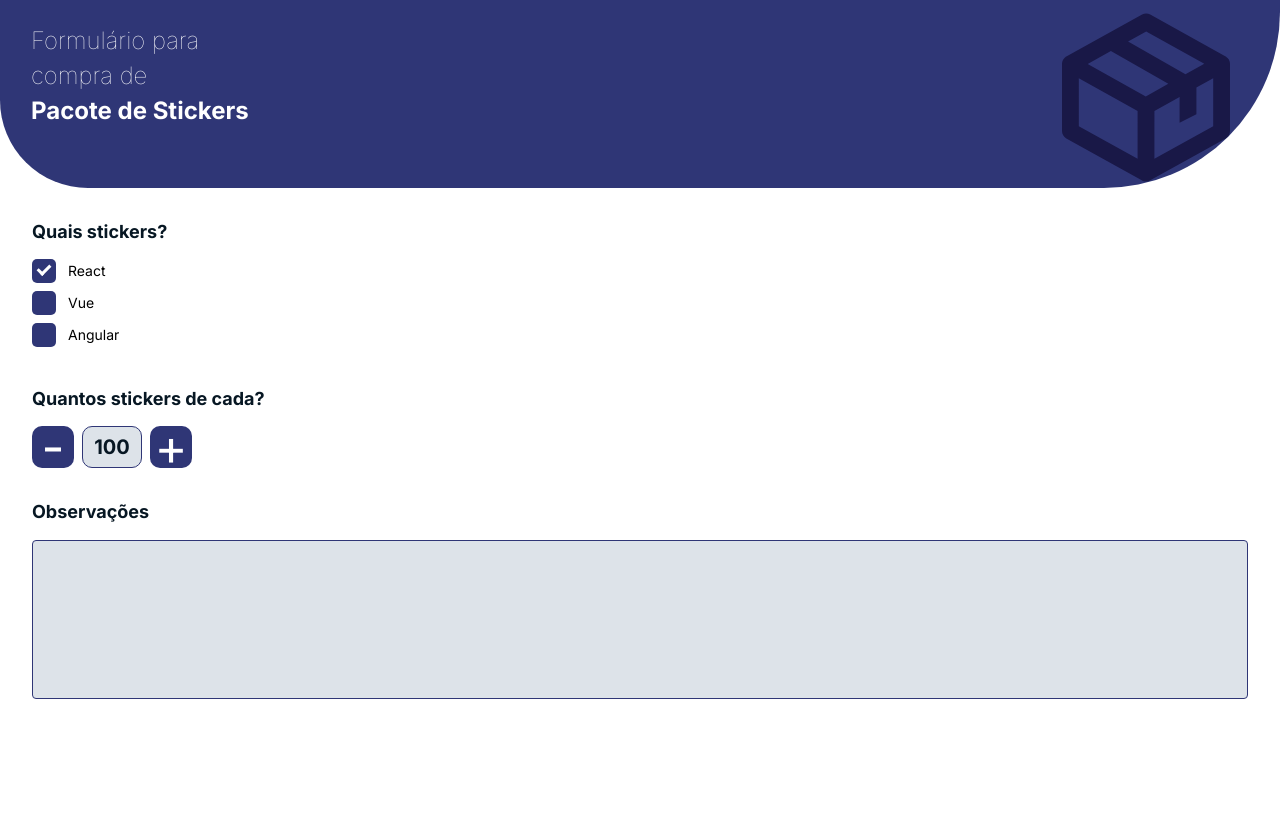
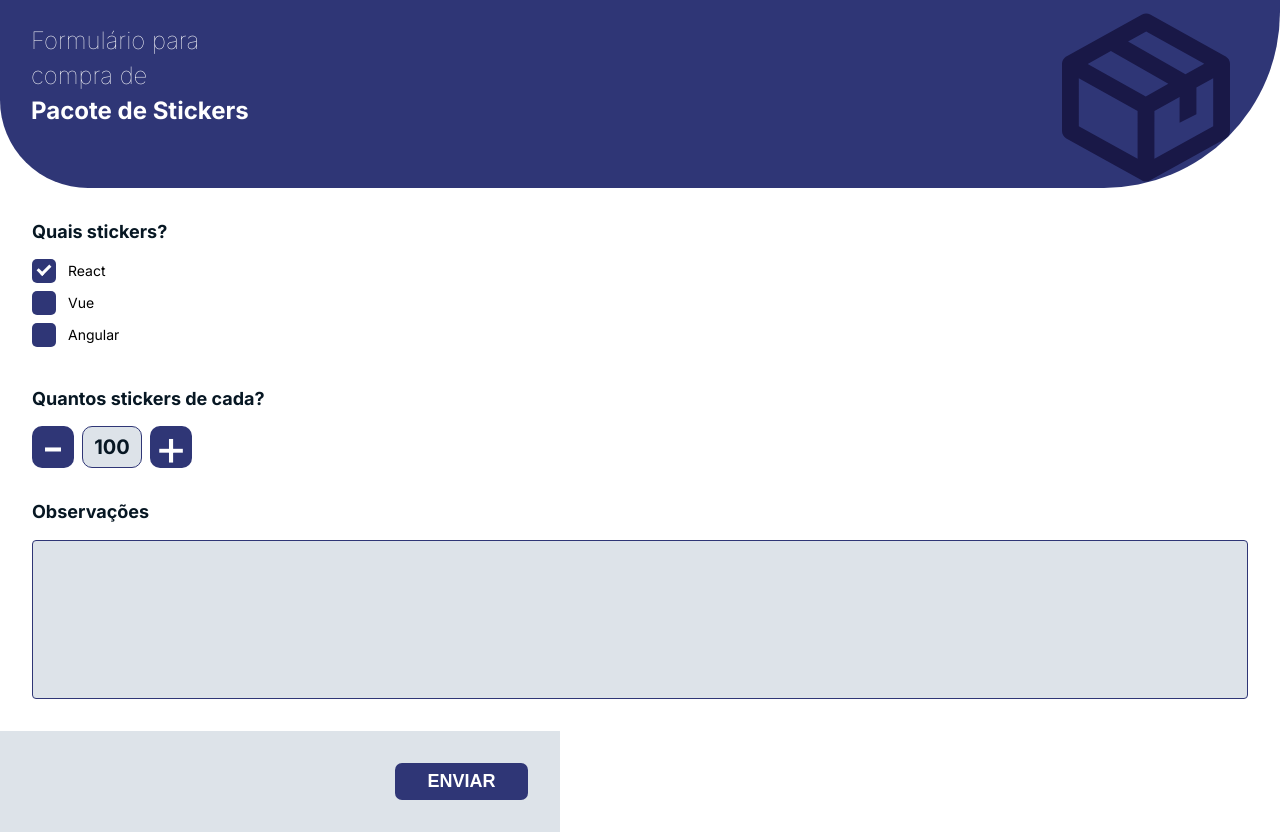
Before and after one commit to gabriellymoura/formulario-react, a React (Vite) app: page / in a window 1280 px wide. Before the commit the page ends 800 px from the top, so only its background shows below. Built offline with nearby package versions, Linux system fonts and the light colour scheme.

Commit message:
criando e estilizando footer component

```diff
--- a/src/App.tsx
+++ b/src/App.tsx
@@ -1,6 +1,7 @@
 import styled from "styled-components";
 import Comments from "./components/Comments.component";
 import Counter from "./components/Counter.component";
+import Footer from "./components/Footer.component";
 import Header from "./components/Header.component";
 import Stickers from "./components/Stickers.component"
 
@@ -13,6 +14,7 @@ function App() {
         <Counter />
         <Comments />
       </MainWrapper>
+      <Footer />
     </>
   );
 }
--- /dev/null
+++ b/src/components/Footer.component.tsx
@@ -0,0 +1,35 @@
+import styled from "styled-components";
+
+const Footer = () => {
+    return (
+        <Container>
+            <ButtonSend>ENVIAR</ButtonSend>
+        </Container>
+    );
+};
+
+const Container = styled.div`
+  display: flex;
+  flex-direction: column;
+  row-gap: 16px;
+  background-color: #DDE3E9;
+  width: 560px;
+  height: 101px;
+  display: flex;
+`;
+
+const ButtonSend = styled.button`
+  border: none;
+  color: #fff;
+  background-color: #2F3676;
+  border-radius: 7px;
+  width: 133px;
+  height: 37px;
+  font-weight: bold;
+  font-size: 18px;
+  align-self: end;
+  margin: 32px 32px 32px 0;
+  cursor: pointer;
+`;
+
+export default Footer;
```
